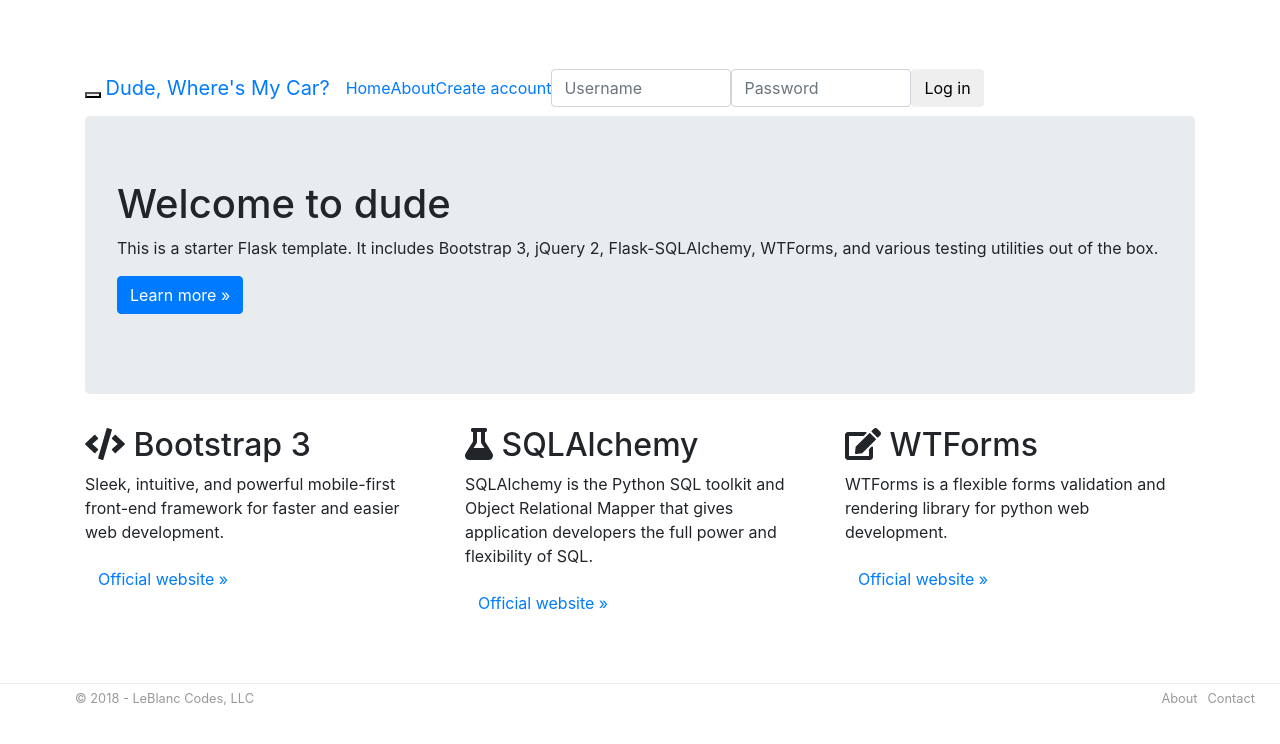
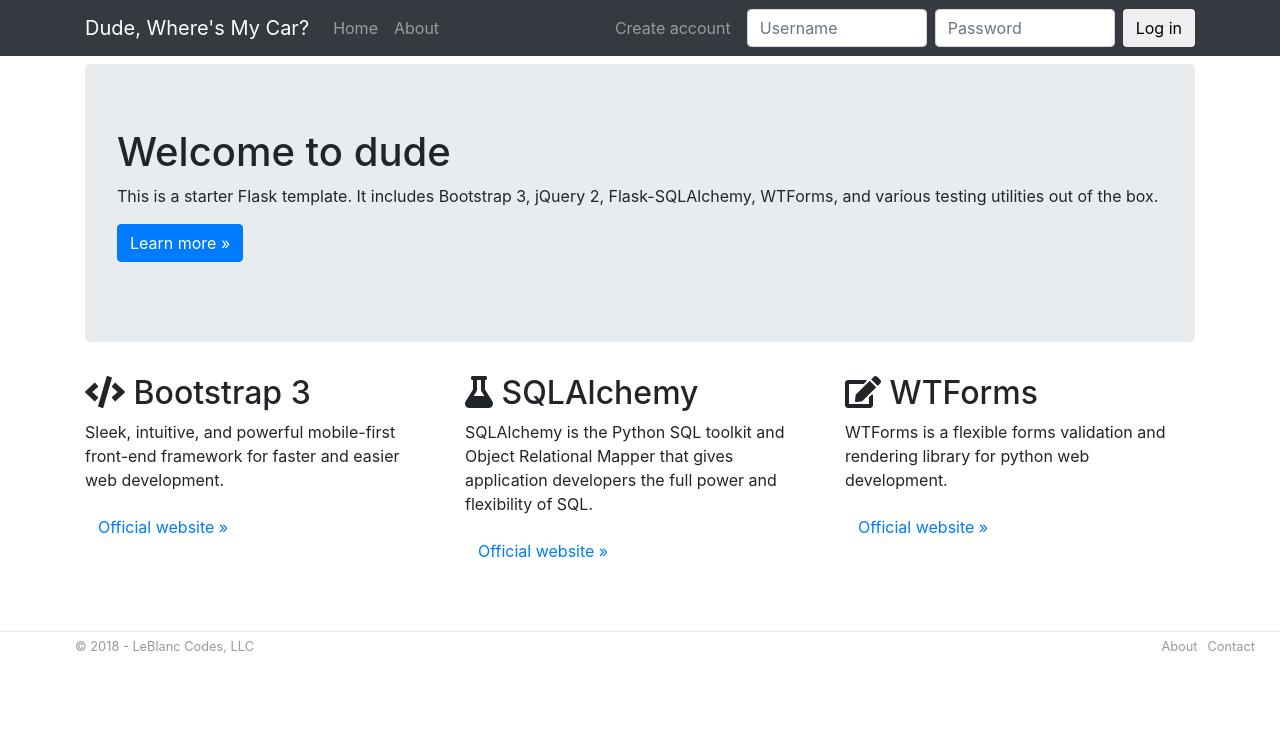
Before and after one commit to demosdemon/dude-wheres-my-car, a Flask app: page / in a window 1280 px wide. Shown: the top 744 px of the page. Run offline with Flask 2, Linux system fonts and the light colour scheme; parts of the project's set-up code (start-up, migrations or seed data) failed here and were passed over; some libraries are stand-ins or nearby versions.

Commit message:
bootstrap4-ify the navbar

```diff
--- a/dude/static/css/style.css
+++ b/dude/static/css/style.css
@@ -6,10 +6,6 @@
 
 html {
   overflow-y: scroll;
-}
-
-body {
-  padding-top: 60px;
 }
 
 section {
--- a/dude/templates/nav.html
+++ b/dude/templates/nav.html
@@ -1,45 +1,61 @@
-<nav class="navbar navbar-expand-md navbar-inverse navbar-fixed-top" role="navigation">
+<nav class="navbar navbar-expand-lg navbar-fixed-top navbar-dark bg-dark mb-2" role="navigation">
   <div class="container">
+    <a class="navbar-brand" href="{{ url_for('public.home') }}">
+      Dude, Where's My Car?
+    </a>
+    <button type="button" class="navbar-toggler" data-toggle="collapse" data-target="#navbarSupportedContent" aria-controls="navbarSupportedContent" aria-expanded="false" aria-label="Toggle navigation">
+      <span class="navbar-toggler-icon"></span>
+    </button>
 
-    <!-- Brand and toggle get grouped for better mobile display -->
-    <div class="navbar-header">
-      <button type="button" class="navbar-toggle" data-toggle="collapse" data-target=".navbar-ex1-collapse">
-        <span class="sr-only">Toggle navigation</span>
-        <span class="icon-bar"></span>
-        <span class="icon-bar"></span>
-        <span class="icon-bar"></span>
-      </button>
-      <a class="navbar-brand" href="{{ url_for('public.home') }}">
-        Dude, Where's My Car?
-      </a>
-    </div>
     <!-- Collect the nav links, forms, and other content for toggling -->
-    <div class="collapse navbar-collapse navbar-ex1-collapse">
-      <ul class="nav navbar-nav">
-        <li><a href="{{ url_for('public.home') }}">Home</a></li>
-        <li><a href="{{ url_for('public.about') }}">About</a></li>
-      </ul>
-      {% if current_user and current_user.is_authenticated %}
+    <div id="navbarSupportedContent" class="collapse navbar-collapse">
+      {# TODO: Extract navbar item into context processor #}
+      <div class="navbar-nav">
+        <a class="nav-item nav-link" href="{{ url_for('public.home') }}">Home</a>
+        <a class="nav-item nav-link" href="{{ url_for('public.about') }}">About</a>
+      </div>
+      <div class="nav navbar-nav ml-auto">
+        {% if current_user and current_user.is_authenticated %}
+        <p class="nav-item navbar-text">
+          Logged in as <a class="nav-link" href="{{ url_for('user.members') }}">{{ current_user.username }}</a>
+        </p>
+        <a class="nav-item nav-link" href="{{ url_for('public.logout') }}"><i class="fa fa-sign-out"></i></a>
+        {% elif form %}
+        <a class="nav-item mr-lg-2 nav-link" href="{{ url_for('public.register') }}">Create account</a>
+        <form id="loginForm" method="POST" class="nav-item navbar-form my-2 my-lg-0 form-inline" action="/" role="login">
+          <input type="hidden" name="csrf_token" value="{{ csrf_token() }}" />
+          {{ form.username(placeholder="Username", class_="form-control mr-sm-2") }}
+          {{ form.password(placeholder="Password", class_="form-control mr-sm-2") }}
+          <button type="submit" class="btn btn-default my-2 my-sm-0">Log in</button>
+        </form>
+        {% endif %}
+      </div>
+      {#{% if current_user and current_user.is_authenticated %}
       <ul class="nav navbar-nav navbar-right">
-        <li>
-          <p class="navbar-text"><a class="navbar-link" href="{{ url_for('user.members') }}">Logged in as {{ current_user.username }}</a></p>
+        <li class="nav-item">
+          <p class="navbar-text">
+            <a class="nav-link" href="{{ url_for('user.members') }}">Logged in as {{ current_user.username }}</a>
+          </p>
         </li>
-        <li><a class="navbar-link" href="{{ url_for('public.logout') }}"><i class="fa fa-sign-out"></i></a></li>
-
+        <li class="nav-item">
+          <a class="nav-link" href="{{ url_for('public.logout') }}">
+            <i class="fa fa-sign-out"></i>
+          </a>
+        </li>
       </ul>
       {% elif form %}
       <ul class="nav navbar-nav navbar-right">
-        <li><a href="{{ url_for('public.register') }}">Create account</a></li>
+        <li class="nav-item mr-2">
+          <a class="nav-link" href="{{ url_for('public.register') }}">Create account</a>
+        </li>
       </ul>
-      <form id="loginForm" method="POST" class="navbar-form form-inline navbar-right" action="/" role="login">
+      <form id="loginForm" method="POST" class="navbar-form my-2 my-lg-0 form-inline navbar-right" action="/" role="login">
         <input type="hidden" name="csrf_token" value="{{ csrf_token() }}" />
-        <div class="form-group">
-          {{ form.username(placeholder="Username", class_="form-control") }}
-          {{ form.password(placeholder="Password", class_="form-control") }}
-        </div>
-        <button type="submit" class="btn btn-default">Log in</button>
+        {{ form.username(placeholder="Username", class_="form-control mr-sm-2") }}
+        {{ form.password(placeholder="Password", class_="form-control mr-sm-2") }}
+        <button type="submit" class="btn btn-default my-2 my-sm-0">Log in</button>
       </form>
-      {% endif %}
+      {% endif %}#}
     </div><!-- /.navbar-collapse -->
   </div><!-- /.container -->
 </nav>
```
